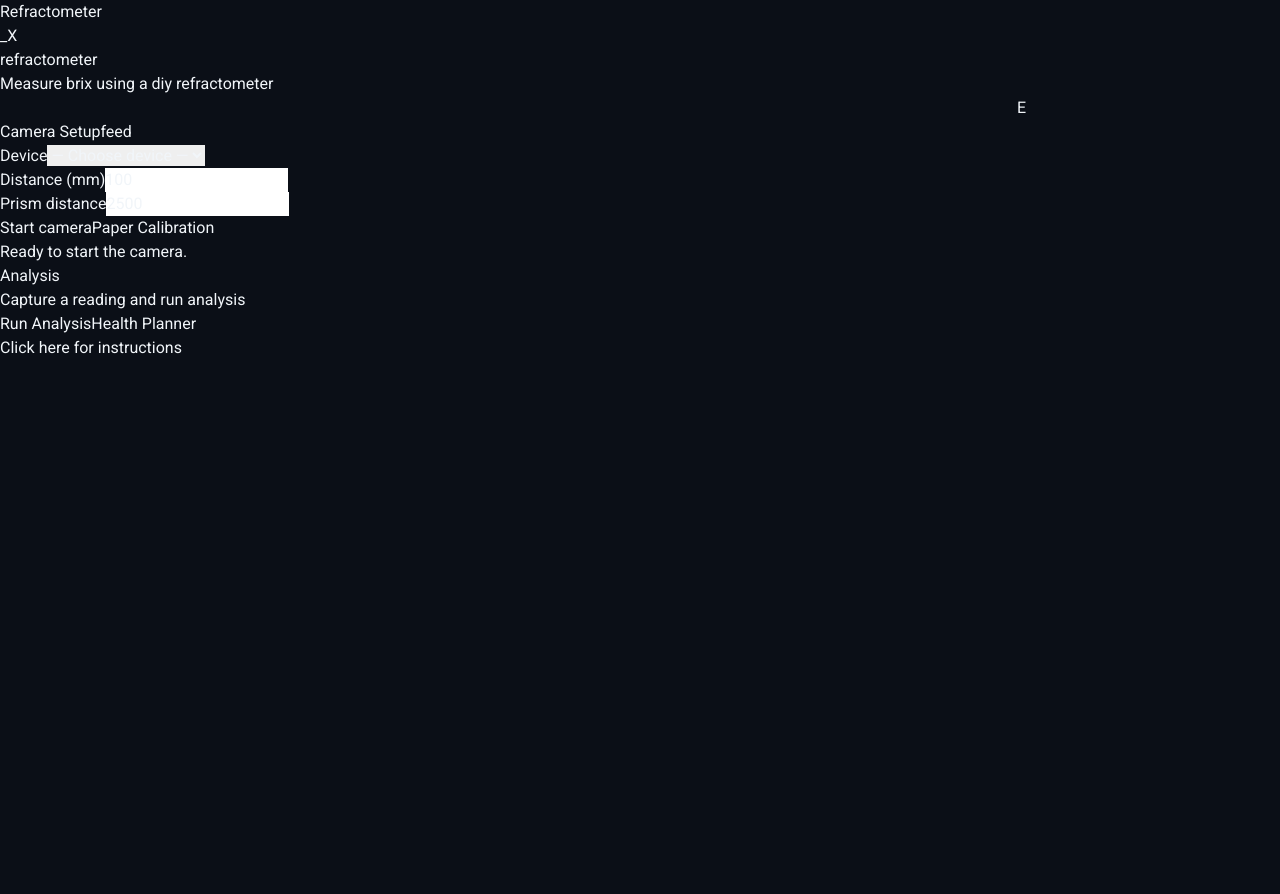
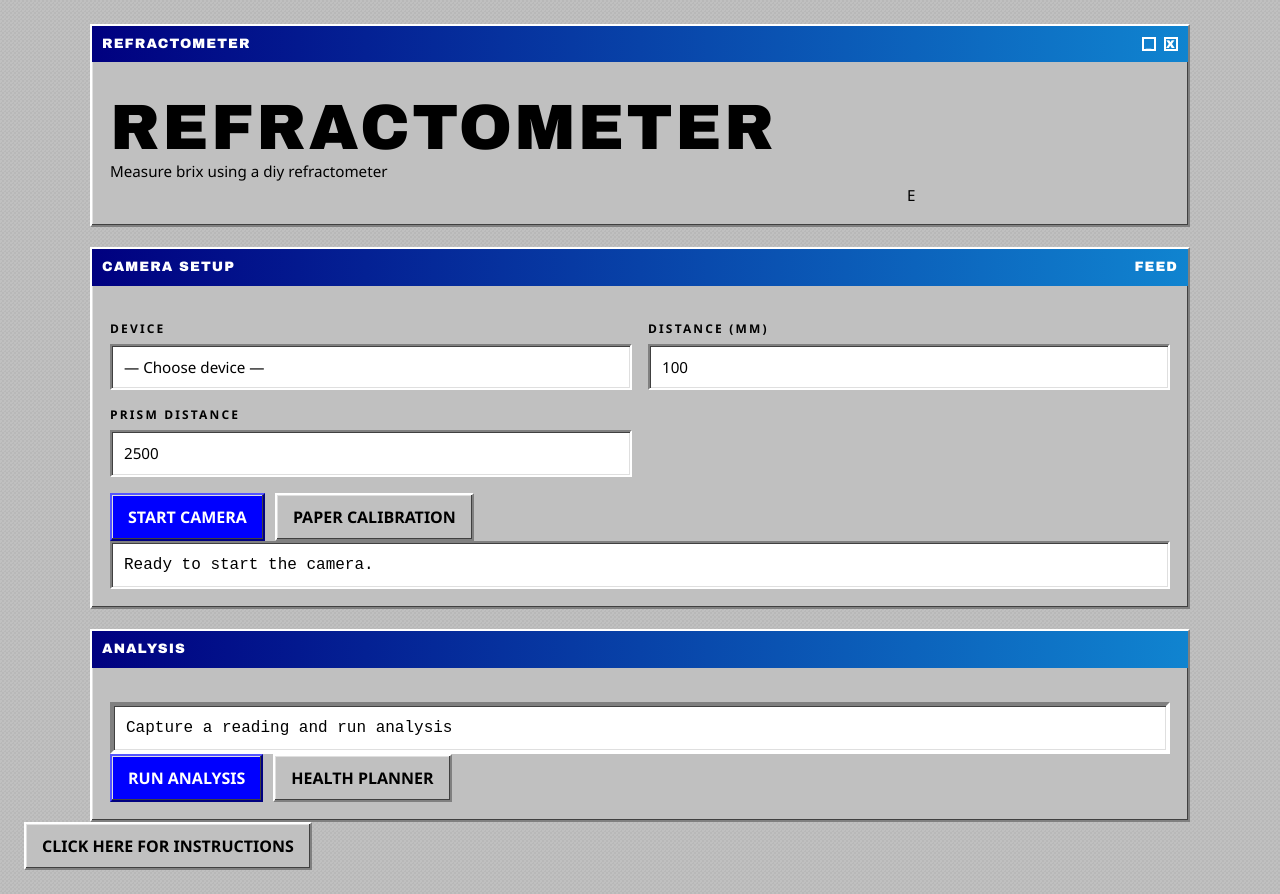
Before and after one commit to dshravank11-lgtm/BrixRefractometer, a Next.js app: page / in a window 1280 px wide. Before the commit the page ends 800 px from the top, so only its background shows below. Built offline with nearby package versions, Linux system fonts and the light colour scheme.

Commit message:
Update globals.css

```diff
--- a/src/app/globals.css
+++ b/src/app/globals.css
@@ -2,12 +2,506 @@
 @tailwind components;
 @tailwind utilities;
 
-body {
-    background-color: #0b0f17;
-    color: #f1f5f9;
-    font-family: 'Roboto', sans-serif;
+:root {
+  color-scheme: light;
+  --background: #c0c0c0;
+  --foreground: #000000;
+  --muted: #808080;
+  --accent: #0000ff;
+  --secondary: #ff0000;
+  --tertiary: #ffff00;
+  --success: #00ff00;
+  --success-dark: #00aa00;
+  --border: #000000;
+  --border-light: #ffffff;
+  --border-dark: #808080;
+  --title-bar: #000080;
+  --title-bar-end: #1084d0;
+  --panel-yellow: #ffffcc;
+  --visited-link: #800080;
+  --hover-link: #ff0000;
 }
 
-.font-mono-lab {
-    font-family: 'Roboto Mono', monospace;
+html,
+body {
+  min-height: 100%;
 }
+
+body {
+  margin: 0;
+  background-color: var(--background);
+  color: var(--foreground);
+  font-family: "MS Sans Serif", "Segoe UI", Tahoma, Geneva, Verdana, sans-serif;
+  background-image:
+    linear-gradient(45deg, #b8b8b8 25%, transparent 25%),
+    linear-gradient(-45deg, #b8b8b8 25%, transparent 25%),
+    linear-gradient(45deg, transparent 75%, #b8b8b8 75%),
+    linear-gradient(-45deg, transparent 75%, #b8b8b8 75%);
+  background-size: 4px 4px;
+  background-position: 0 0, 0 2px, 2px -2px, -2px 0px;
+}
+
+* {
+  box-sizing: border-box;
+}
+
+button,
+input,
+select,
+textarea {
+  font: inherit;
+}
+
+:focus-visible {
+  outline: 2px dotted var(--border);
+  outline-offset: 2px;
+}
+
+hr.hr-groove {
+  border: none;
+  height: 4px;
+  background: linear-gradient(to bottom, #808080 0%, #808080 50%, #ffffff 50%, #ffffff 100%);
+}
+
+@keyframes rainbow {
+  0% { color: #ff0000; }
+  17% { color: #ff8000; }
+  33% { color: #ffff00; }
+  50% { color: #00ff00; }
+  67% { color: #0080ff; }
+  83% { color: #8000ff; }
+  100% { color: #ff0000; }
+}
+
+@keyframes pulse-glow {
+  0%, 100% {
+    transform: scale(1);
+    box-shadow: 0 0 0 0 rgba(255, 0, 0, 0.7);
+  }
+  50% {
+    transform: scale(1.05);
+    box-shadow: 0 0 10px 2px rgba(255, 0, 0, 0.5);
+  }
+}
+
+@keyframes blink {
+  0%, 100% { opacity: 1; }
+  50% { opacity: 0; }
+}
+
+.text-rainbow {
+  animation: rainbow 4s linear infinite;
+}
+
+.animate-pulse-glow {
+  animation: pulse-glow 1.5s ease-in-out infinite;
+}
+
+.animate-blink {
+  animation: blink 1s step-end infinite;
+}
+
+.no-radius,
+button,
+input,
+select,
+textarea,
+div,
+section,
+article,
+aside,
+header,
+footer {
+  border-radius: 0 !important;
+}
+
+.bg-construction {
+  background: repeating-linear-gradient(
+    45deg,
+    #ffff00,
+    #ffff00 10px,
+    #000000 10px,
+    #000000 20px
+  );
+}
+
+.retro-link {
+  color: var(--accent);
+  text-decoration: underline;
+}
+
+.retro-link:hover {
+  color: var(--hover-link);
+}
+
+.panel-outset {
+  border: 2px solid;
+  border-color: #ffffff #808080 #808080 #ffffff;
+  background: #c0c0c0;
+  box-shadow: inset -1px -1px 0 #404040, inset 1px 1px 0 #dfdfdf;
+}
+
+.panel-inset {
+  border: 2px solid;
+  border-color: #808080 #ffffff #ffffff #808080;
+  background: #ffffff;
+  box-shadow: inset 1px 1px 0 #404040, inset -1px -1px 0 #dfdfdf;
+}
+
+.title-bar {
+  display: flex;
+  justify-content: space-between;
+  align-items: center;
+  padding: 8px 10px;
+  background: linear-gradient(to right, var(--title-bar), var(--title-bar-end));
+  color: #ffffff;
+  font-family: "Arial Black", Impact, Haettenschweiler, sans-serif;
+  font-size: 0.85rem;
+  text-transform: uppercase;
+  letter-spacing: 0.08em;
+}
+
+.title-bar-controls {
+  display: flex;
+  align-items: center;
+  gap: 8px;
+}
+
+.title-bar-button {
+  width: 14px;
+  height: 14px;
+  border: 2px solid #ffffff;
+  display: inline-flex;
+  align-items: center;
+  justify-content: center;
+  font-size: 0.7rem;
+  font-weight: bold;
+}
+
+.retro-page {
+  min-height: 100vh;
+  padding: 24px;
+}
+
+.retro-container {
+  width: min(1100px, 100%);
+  margin: 0 auto;
+  display: grid;
+  gap: 20px;
+}
+
+.window-shell {
+  display: flex;
+  flex-direction: column;
+  gap: 16px;
+}
+
+.hero-window,
+.feature-window,
+.form-window,
+stats-window,
+.cta-window {
+  display: flex;
+  flex-direction: column;
+  gap: 16px;
+}
+
+.panel-content {
+  padding: 18px;
+}
+
+.hero-headline {
+  font-family: "Arial Black", Impact, Haettenschweiler, sans-serif;
+  font-size: clamp(2.5rem, 5vw, 5rem);
+  line-height: 1;
+  text-transform: uppercase;
+  letter-spacing: 0.04em;
+}
+
+.hero-subtitle {
+  font-size: 1rem;
+  font-weight: 700;
+  line-height: 1.3;
+}
+
+.hero-copy {
+  font-size: 0.95rem;
+  line-height: 1.5;
+}
+
+.retro-btn {
+  display: inline-flex;
+  align-items: center;
+  justify-content: center;
+  gap: 8px;
+  padding: 10px 16px;
+  border: 2px solid;
+  border-color: #ffffff #808080 #808080 #ffffff;
+  background: #c0c0c0;
+  box-shadow: inset -1px -1px 0 #404040, inset 1px 1px 0 #dfdfdf;
+  color: #000000;
+  font-weight: 700;
+  text-transform: uppercase;
+  text-decoration: none;
+  cursor: pointer;
+}
+
+.retro-btn:hover {
+  background: #d0d0d0;
+}
+
+.retro-btn:active,
+.retro-btn:focus-visible {
+  border-color: #808080 #ffffff #ffffff #808080;
+  box-shadow: inset 1px 1px 0 #404040, inset -1px -1px 0 #dfdfdf;
+  transform: translate(1px, 1px);
+}
+
+.retro-btn.primary {
+  background: var(--accent);
+  color: #ffffff;
+  border-color: #5555ff #000080 #000080 #5555ff;
+}
+
+.retro-btn.primary:hover {
+  background: #1a1aff;
+}
+
+.retro-btn.danger {
+  background: var(--secondary);
+  color: #ffffff;
+  border-color: #ff5555 #800000 #800000 #ff5555;
+}
+
+.retro-btn.success {
+  background: var(--success-dark);
+  color: #ffffff;
+  border-color: #00ff00 #006600 #006600 #00ff00;
+}
+
+.badge-new {
+  display: inline-flex;
+  align-items: center;
+  justify-content: center;
+  padding: 4px 8px;
+  background: var(--secondary);
+  color: #ffffff;
+  font-size: 0.7rem;
+  font-weight: 700;
+  text-transform: uppercase;
+  letter-spacing: 0.14em;
+  border: 2px solid #ffffff;
+  box-shadow: inset -1px -1px 0 #404040, inset 1px 1px 0 #dfdfdf;
+  animation: pulse-glow 1.5s ease-in-out infinite;
+}
+
+.badge-new::before {
+  content: 'NEW!';
+}
+
+.hit-counter {
+  display: inline-flex;
+  align-items: center;
+  justify-content: space-between;
+  padding: 12px 16px;
+  background: #000000;
+  color: #00ff00;
+  font-family: "Courier New", Courier, monospace;
+  font-size: 0.95rem;
+  border: 2px solid;
+  border-color: #ffffff #808080 #808080 #ffffff;
+  box-shadow: inset -1px -1px 0 #404040, inset 1px 1px 0 #dfdfdf;
+}
+
+.color-grid {
+  display: grid;
+  grid-template-columns: repeat(6, minmax(0, 1fr));
+  gap: 10px;
+}
+
+.color-square {
+  width: 100%;
+  aspect-ratio: 1 / 1;
+  border: 2px solid;
+  border-color: #ffffff #808080 #808080 #ffffff;
+  box-shadow: inset -1px -1px 0 #404040, inset 1px 1px 0 #dfdfdf;
+}
+
+.color-square.red { background: #ff0000; }
+.color-square.green { background: #00ff00; }
+.color-square.blue { background: #0000ff; }
+.color-square.yellow { background: #ffff00; }
+.color-square.magenta { background: #ff00ff; }
+.color-square.cyan { background: #00ffff; }
+
+.feature-grid,
+stats-grid {
+  display: grid;
+  gap: 16px;
+}
+
+.feature-card,
+stats-card,
+.input-card,
+.result-card {
+  padding: 16px;
+  background: #c0c0c0;
+  border: 2px solid;
+  border-color: #ffffff #808080 #808080 #ffffff;
+  box-shadow: inset -1px -1px 0 #404040, inset 1px 1px 0 #dfdfdf;
+}
+
+.feature-card:nth-child(odd),
+stats-card:nth-child(odd) {
+  background: #ffffff;
+}
+
+.feature-card h3,
+stats-card h3 {
+  margin: 0 0 8px;
+  font-family: "Arial Black", Impact, Haettenschweiler, sans-serif;
+  font-size: 1rem;
+  letter-spacing: 0.08em;
+}
+
+.feature-card p,
+stats-card p,
+.input-card p,
+.result-card p {
+  margin: 0;
+  font-size: 0.92rem;
+  line-height: 1.5;
+}
+
+.form-shell {
+  display: grid;
+  gap: 16px;
+}
+
+.form-row {
+  display: grid;
+  grid-template-columns: repeat(2, minmax(0, 1fr));
+  gap: 16px;
+}
+
+.form-field {
+  display: flex;
+  flex-direction: column;
+  gap: 6px;
+}
+
+.form-label {
+  font-size: 0.75rem;
+  font-weight: 700;
+  letter-spacing: 0.18em;
+  text-transform: uppercase;
+}
+
+.retro-input,
+.retro-select {
+  appearance: none;
+  border: 2px solid;
+  border-color: #808080 #ffffff #ffffff #808080;
+  background: #ffffff;
+  color: #000000;
+  padding: 10px 12px;
+  font-size: 0.95rem;
+  outline: none;
+  box-shadow: inset 1px 1px 0 #404040, inset -1px -1px 0 #dfdfdf;
+}
+
+.retro-input:focus,
+.retro-select:focus {
+  outline: 2px dotted var(--border);
+  outline-offset: 2px;
+}
+
+.toggle-group {
+  display: grid;
+  grid-template-columns: repeat(2, minmax(0, 1fr));
+  gap: 8px;
+}
+
+.toggle-button {
+  border: 2px solid;
+  border-color: #ffffff #808080 #808080 #ffffff;
+  background: #c0c0c0;
+  color: #000000;
+  padding: 10px 12px;
+  font-weight: 700;
+  text-transform: uppercase;
+  cursor: pointer;
+  box-shadow: inset -1px -1px 0 #404040, inset 1px 1px 0 #dfdfdf;
+}
+
+.toggle-button.active {
+  background: #0000ff;
+  color: #ffffff;
+  border-color: #5555ff #000080 #000080 #5555ff;
+}
+
+.radio-row {
+  display: grid;
+  gap: 8px;
+}
+
+.result-grid {
+  display: grid;
+  gap: 12px;
+}
+
+.result-pill {
+  padding: 10px 12px;
+  background: #ffffff;
+  border: 2px solid;
+  border-color: #808080 #ffffff #ffffff #808080;
+  box-shadow: inset 1px 1px 0 #404040, inset -1px -1px 0 #dfdfdf;
+  font-family: "Courier New", Courier, monospace;
+}
+
+.hit-counter-row {
+  display: flex;
+  flex-wrap: wrap;
+  gap: 10px;
+  align-items: center;
+}
+
+.camera-panel {
+  width: 100%;
+  overflow: hidden;
+}
+
+.camera-panel canvas {
+  display: block;
+  width: 100%;
+  height: auto;
+}
+
+@media (max-width: 900px) {
+  .form-row,
+  .feature-grid,
+  .stats-grid,
+  .color-grid {
+    grid-template-columns: 1fr;
+  }
+}
+
+@media (max-width: 640px) {
+  .hero-headline {
+    font-size: 3rem;
+  }
+
+  .form-row,
+  .toggle-group,
+  .stats-grid {
+    grid-template-columns: 1fr;
+  }
+}
+
+@media (prefers-reduced-motion: reduce) {
+  .text-rainbow,
+  .animate-pulse-glow,
+  .animate-blink {
+    animation: none;
+  }
+}
```
